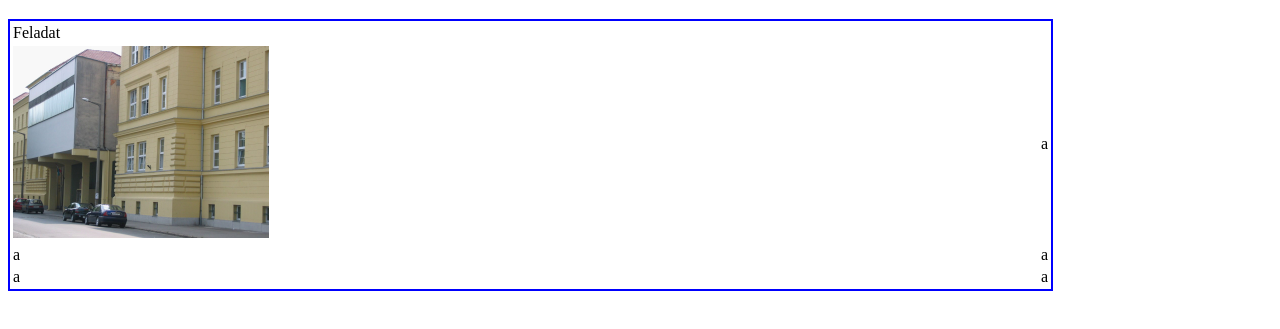
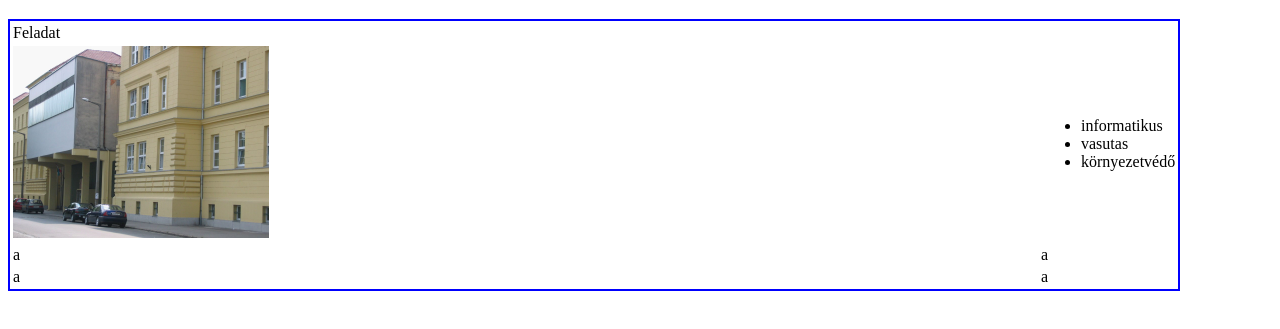
Before and after one commit to Zsombor139/dolgozat-2.0, a plain HTML site: page index.html in a window 1280 px wide. Shown: the part 61-390 px from the top of the page. Drawn offline with Linux system fonts and the light colour scheme.

Commit message:
felsorolas

```diff
--- a/index.html
+++ b/index.html
@@ -16,7 +16,13 @@
         </tr>
         <tr>
             <td>  <a href="https://www.gdszeged.hu/"><img src="gd.jpg" alt="gd" ></a></td>
-            <td>a</td>
+            <td>
+                <ul>
+                    <li>informatikus</li>
+                    <li>vasutas</li>
+                    <li>környezetvédő</li>
+                </ul>
+            </td>
         </tr>
         <tr>
             <td>a</td>
```
